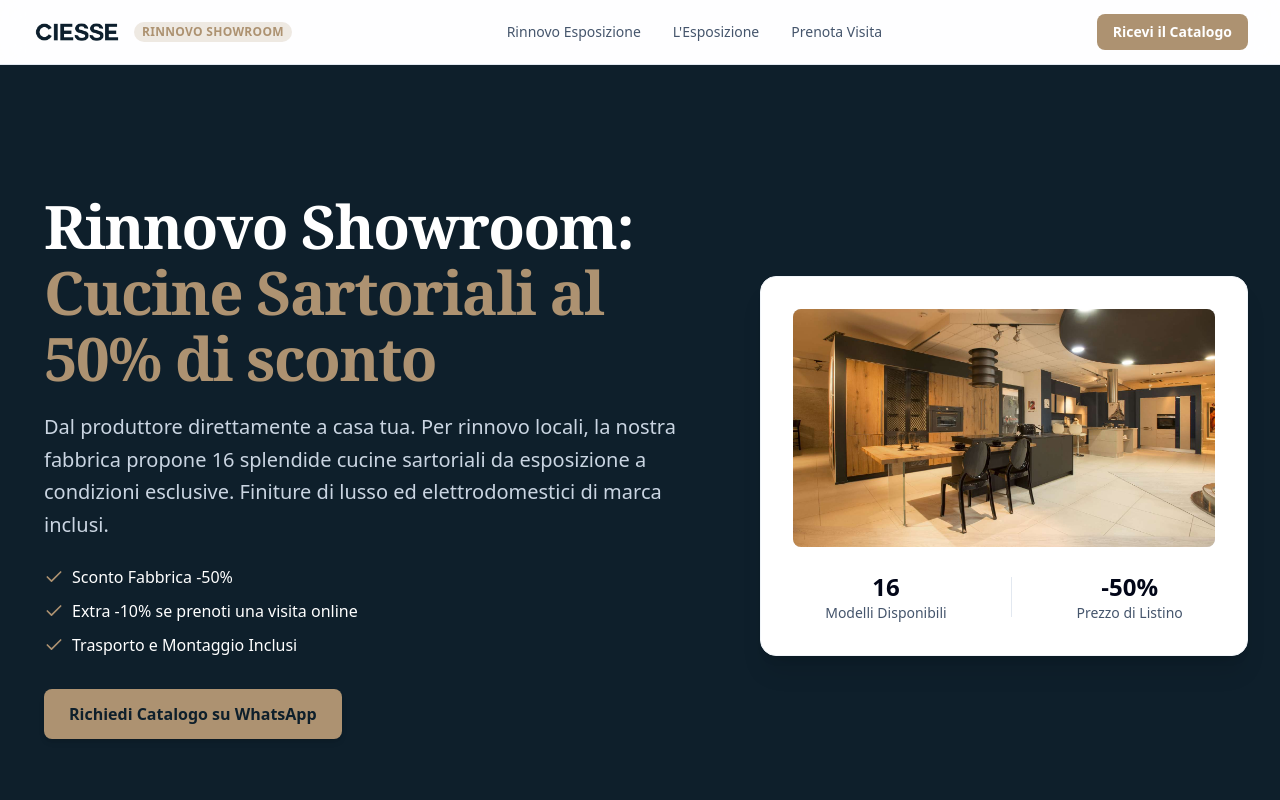
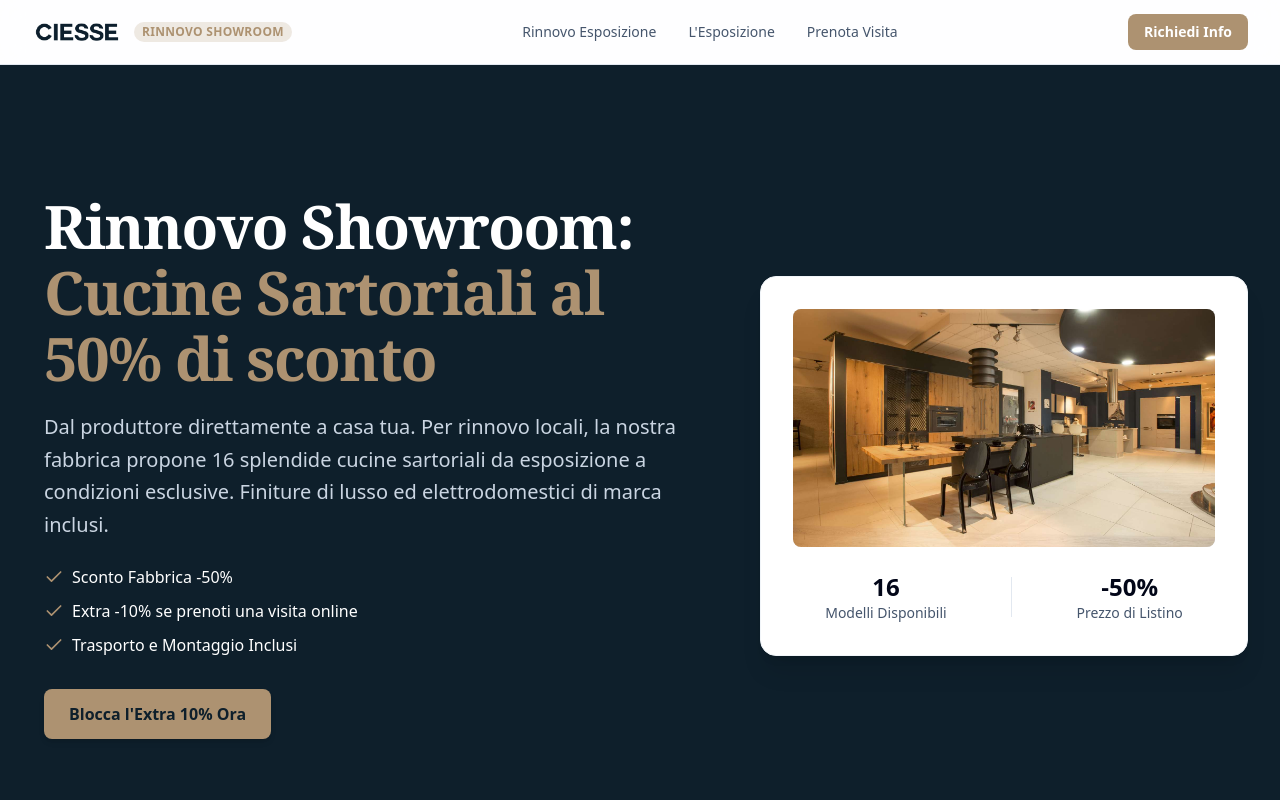
Before and after one commit to CreativiaStudio/ciessehome, a Next.js app: page / in a window 1280 px wide. Shown: the top 800 px of the page. Built offline with nearby package versions, Linux system fonts and the light colour scheme.

Commit message:
feat: Shift CTA form da Catalogo a Richiesta Info con checkbox opzionale per il catalogo

```diff
--- a/app/page.tsx
+++ b/app/page.tsx
@@ -81,6 +81,7 @@ export default function Home() {
     phone: "",
     kitchenId: "",
     notes: "",
+    wantsCatalog: false,
     privacyAccepted: false
   });
   const [submitted, setSubmitted] = useState(false);
@@ -128,6 +129,7 @@ export default function Home() {
           },
           custom_data: {
             kitchen_id: formData.kitchenId,
+            wants_catalog: formData.wantsCatalog,
             notes: formData.notes,
             utm_source: new URLSearchParams(window.location.search).get('utm_source') || "",
             utm_medium: new URLSearchParams(window.location.search).get('utm_medium') || "",
@@ -166,7 +168,7 @@ export default function Home() {
               href="#contact"
               className="hidden sm:inline-flex bg-[#ad9271] text-white px-4 py-2 rounded-lg text-sm font-bold hover:bg-[#967d5f] transition-colors"
             >
-              Ricevi il Catalogo
+              Richiedi Info
             </a>
 
             {/* Mobile Menu Button */}
@@ -208,7 +210,7 @@ export default function Home() {
               className="bg-[#ad9271] text-white px-4 py-3 rounded-lg text-center font-bold hover:bg-[#967d5f] transition-colors mt-2"
               onClick={() => setIsMobileMenuOpen(false)}
             >
-              Ricevi il Catalogo
+              Richiedi Informazioni
             </a>
           </div>
         )}
@@ -256,7 +258,7 @@ export default function Home() {
                     href="#contact"
                     className="inline-flex items-center justify-center px-6 py-3 border border-transparent text-base font-bold rounded-lg text-[#0e1f2b] bg-[#ad9271] hover:bg-[#967d5f] hover:text-white transition-colors shadow-md hover:shadow-lg"
                   >
-                    Richiedi Catalogo su WhatsApp
+                    Blocca l'Extra 10% Ora
                   </a>
                 </div>
               </motion.div>
@@ -514,9 +516,9 @@ export default function Home() {
                   </>
                 ) : (
                   <>
-                    <h3 className="text-2xl sm:text-3xl font-bold font-serif text-[#ad9271]">Ricevi il Catalogo su WhatsApp e Sblocca i Bonus</h3>
+                    <h3 className="text-2xl sm:text-3xl font-bold font-serif text-[#ad9271]">Richiedi Informazioni e Sblocca i Bonus</h3>
                     <p className="mt-3 text-slate-300 text-sm sm:text-base leading-relaxed">
-                      Compilare il modulo <strong className="text-white bg-white/10 px-1 rounded">non ti vincola all&apos;acquisto</strong>. Riceverai a breve il <strong>Catalogo in PDF su WhatsApp</strong> e avrai automaticamente bloccato l&apos;<strong>Extra 10% di sconto</strong> e il <strong>Trasporto Gratuito</strong> se deciderai di venirci a trovare.
+                      Compilare il modulo <strong className="text-white bg-white/10 px-1 rounded">non ti vincola all&apos;acquisto</strong>. Un nostro consulente ti invierà tutte le informazioni su WhatsApp e avrai automaticamente bloccato l&apos;<strong>Extra 10% di sconto</strong> e il <strong>Trasporto Gratuito</strong> se deciderai di venirci a trovare.
                     </p>
                   </>
                 )}
@@ -528,7 +530,7 @@ export default function Home() {
                       <Send className="w-8 h-8" />
                     </div>
                     <h4 className="text-xl font-bold text-slate-900">Ottima Scelta! Richiesta Inviata.</h4>
-                    <p className="mt-2 text-slate-600">Riceverai a brevissimo un messaggio WhatsApp da Lello con il link per sfogliare il Catalogo delle Offerte.</p>
+                    <p className="mt-2 text-slate-600">Riceverai a brevissimo un messaggio WhatsApp da Lello con tutte le informazioni.</p>
                   </div>
                 ) : (
                   <form onSubmit={handleSubmit} className="space-y-6">
@@ -618,6 +620,19 @@ export default function Home() {
                       <label className="flex items-start gap-3 cursor-pointer p-2 hover:bg-slate-50 rounded-lg transition-colors border border-transparent hover:border-slate-100">
                         <input
                           type="checkbox"
+                          checked={formData.wantsCatalog}
+                          onChange={(e) => setFormData({ ...formData, wantsCatalog: e.target.checked })}
+                          className="mt-0.5 w-5 h-5 text-[#ad9271] focus:ring-[#ad9271] border-slate-300 rounded cursor-pointer accent-[#ad9271]"
+                        />
+                        <span className="text-sm text-slate-600 leading-snug font-semibold mt-0.5">
+                          Voglio ricevere anche il Catalogo Cucine in PDF su WhatsApp
+                        </span>
+                      </label>
+                    </div>
+                    <div>
+                      <label className="flex items-start gap-3 cursor-pointer p-2 hover:bg-slate-50 rounded-lg transition-colors border border-transparent hover:border-slate-100">
+                        <input
+                          type="checkbox"
                           required
                           checked={formData.privacyAccepted}
                           onChange={(e) => setFormData({ ...formData, privacyAccepted: e.target.checked })}
@@ -632,7 +647,7 @@ export default function Home() {
                       type="submit"
                       className="w-full bg-[#ad9271] hover:bg-[#967d5f] text-white font-bold py-4 px-6 rounded-lg shadow-xl hover:shadow-2xl transition-all flex items-center justify-center gap-2 cursor-pointer text-lg uppercase tracking-wide mt-2"
                     >
-                      {formData.kitchenId ? "Ricevi Dettagli su WhatsApp" : "Voglio il Catalogo su WhatsApp"}
+                      {formData.kitchenId ? "Richiedi Info su WhatsApp" : "Richiedi Info e Blocca lo Sconto"}
                     </button>
                   </form>
                 )}
@@ -646,7 +661,7 @@ export default function Home() {
       <div className="fixed bottom-0 left-0 w-full bg-[#ad9271] text-[#0e1f2b] py-3 px-4 z-50 shadow-[0_-4px_15px_rgba(0,0,0,0.15)] flex md:hidden justify-between items-center border-t border-white/20">
         <p className="text-xs sm:text-sm font-bold truncate">🎁 Blocca il modello: Extra -10% e Trasporto!</p>
         <a href="#contact" className="shrink-0 bg-[#0e1f2b] text-white text-xs sm:text-sm px-4 py-2 rounded-lg font-bold hover:bg-slate-800 transition-colors shadow-md">
-          Ricevi Catalogo
+          Richiedi Info
         </a>
       </div>
 
```
